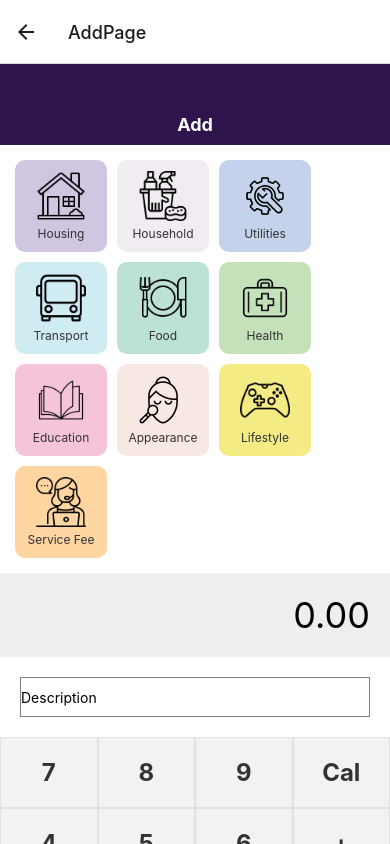
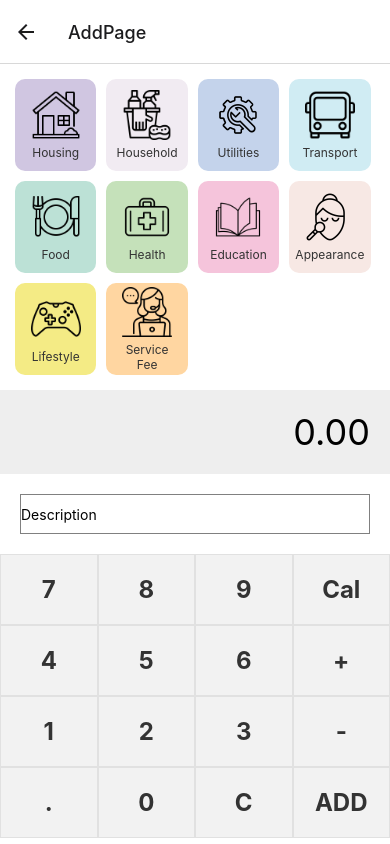
Before and after one commit to JoyfulTechLauncher/joyfulfrugalista, a React Native app: screen /AddPage in a window 390 px wide. Shown: the top 844 px of the page. Built offline with nearby package versions, Linux system fonts and the light colour scheme.

Commit message:
Update addPage and categoryButton codes.

```diff
--- a/components/categoryButton.js
+++ b/components/categoryButton.js
@@ -19,7 +19,7 @@ const styles = StyleSheet.create({
     alignItems: 'center',
     justifyContent: 'center',
     padding: 10,
-    width: 92,
+    width: '22%',
     height: 92,
     // backgroundColor: '#D0C6E1',
     borderRadius: 10,
--- a/screens/addPage.js
+++ b/screens/addPage.js
@@ -1,5 +1,5 @@
 import React, { useState } from 'react';
-import { View, Text, TextInput, TouchableOpacity, StyleSheet } from 'react-native';
+import { View, Text, TextInput, TouchableOpacity, StyleSheet, ScrollView } from 'react-native';
 import CategoryButton from '../components/categoryButton';
 import CalculatorButton from '../components/calculatorButton';
 
@@ -45,10 +45,12 @@ const App = () => {
 
   return (
     <View style={styles.container}>
+      {/* Add scroll */}
+      <ScrollView style={styles.scrollView}>
         {/* Top navigation bar */}
-      <View style={styles.navBar}>
+        {/* <View style={styles.navBar}>
           <Text style={styles.navTitle}>Add</Text>
-      </View>
+        </View> */}
 
         {/* Category buttons */}
         <View style={styles.categoryContainer}>
@@ -79,6 +81,7 @@ const App = () => {
             />
           ))}
         </View>
+      </ScrollView>
     </View>
   );
 };
```
Lines whose indentation alone changed are shown as unchanged.
